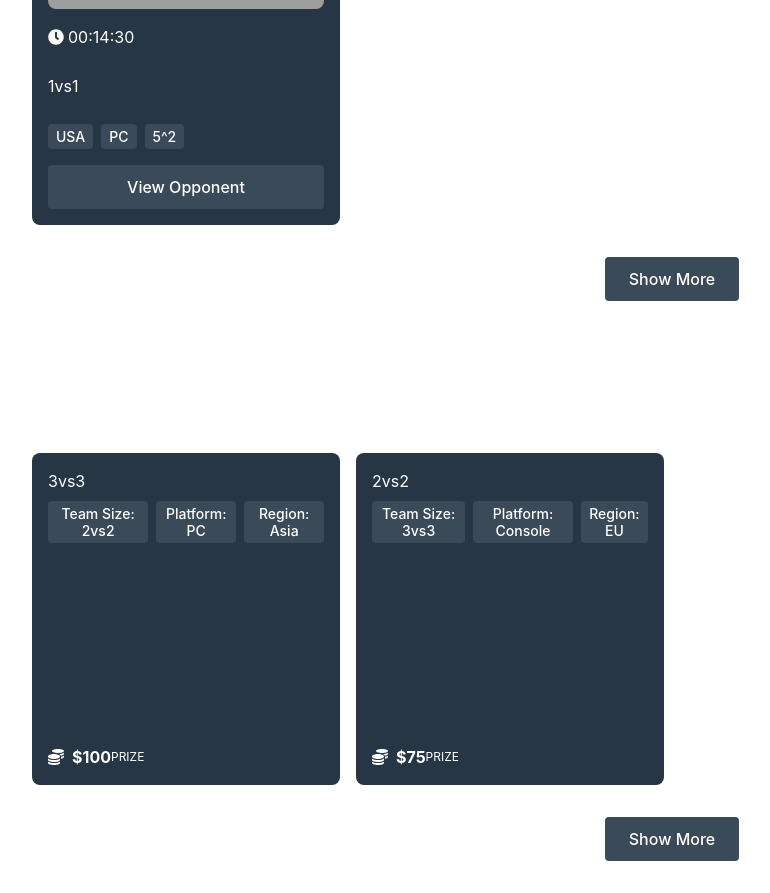
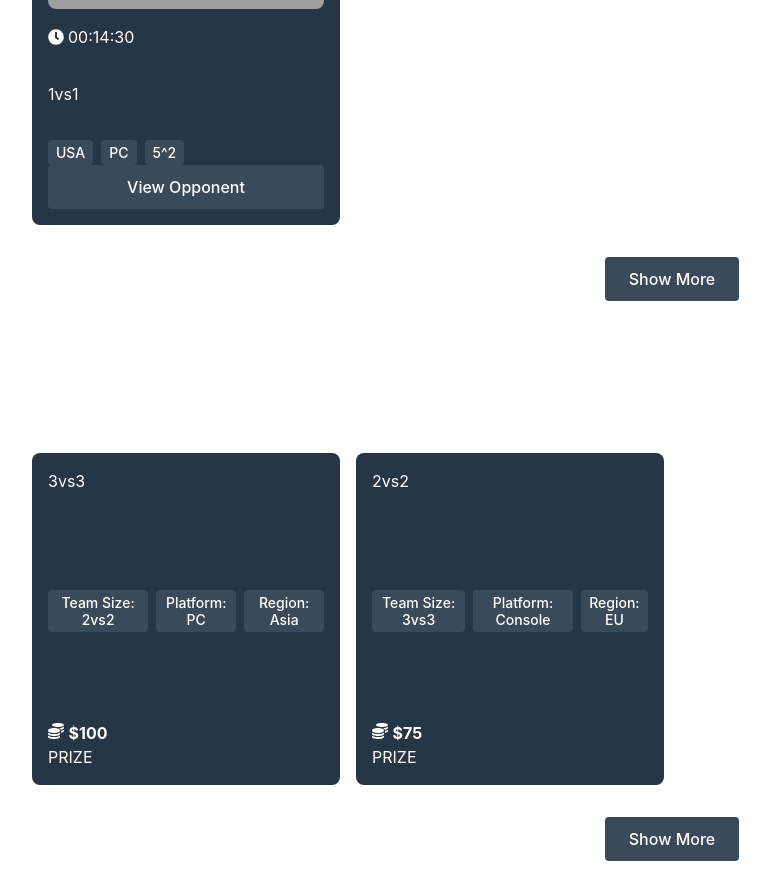
Before and after one commit to Darth-Idimmu/test_rivox_sketch, a React (Vite) app: page / in a window 1280 px wide. Shown: the part 1199-2092 px from the top of the page, without its empty margins (0-770 px from the left). Built offline with nearby package versions, Linux system fonts and the light colour scheme; grey boxes are pictures that could not be loaded.

Commit message:
css_ongoing

```diff
--- a/src/components/OngoingWagers.css
+++ b/src/components/OngoingWagers.css
@@ -12,7 +12,7 @@
     margin-bottom: 2rem;
 }
 
-.wagers-container {
+.ongoing-wagers-container {
     display: grid;
     grid-template-columns: repeat(2, 1fr);
     gap: 1rem;
@@ -21,33 +21,36 @@
     max-width: 1500px;
 }
 
-.wager-card {
+.ongoing-wager-card {
     background-color: #263644;
     padding: 1rem;
     border-radius: 0.5rem;
+    position: relative;
     text-align: left;
     display: flex;
     flex-direction: column;
     justify-content: space-between;
+    height: 150px;
 }
 
-.wager-details {
+.ongoing-top-row {
     display: flex;
-    flex-direction: column;
+    justify-content: space-between;
+    align-items: center;
+    margin-bottom: 1rem;
 }
 
-.type {
+.ongoing-type {
     font-size: 1.25rem;
-    margin-bottom: 0.5rem;
 }
 
-.info-buttons {
+.ongoing-info-buttons {
     display: flex;
     gap: 0.5rem;
     margin-bottom: 1rem;
 }
 
-.info-button {
+.ongoing-info-button {
     background-color: #3a4a58;
     border: none;
     color: white;
@@ -56,26 +59,25 @@
     border-radius: 0.25rem;
 }
 
-.price {
-    margin-top: auto;
+.ongoing-price {
     display: flex;
-    align-items: center;
+    flex-direction: column;
+    align-items: flex-end;
 }
 
-.price svg {
+.ongoing-price svg {
     margin-right: 0.5rem;
+}
+
+.ongoing-price strong {
     font-size: 1rem;
 }
 
-.price strong {
-    font-size: 1rem;
-}
-
-.price span {
+.ongoing-price span {
     font-size: 0.75rem;
 }
 
-.show-more-button {
+.ongoing-show-more-button {
     background-color: #646cff;
     color: white;
     border: none;
@@ -87,6 +89,20 @@
     margin-top: 1rem;
 }
 
-.show-more-button:hover {
+.ongoing-show-more-button:hover {
     background-color: #535bf2;
 }
+
+/* Media queries for responsiveness */
+
+@media (max-width: 1500px) {
+    .ongoing-wagers-container {
+        grid-template-columns: repeat(2, 1fr);
+    }
+}
+
+@media (max-width: 1200px) {
+    .ongoing-wagers-container {
+        grid-template-columns: repeat(1, 1fr);
+    }
+}
```
